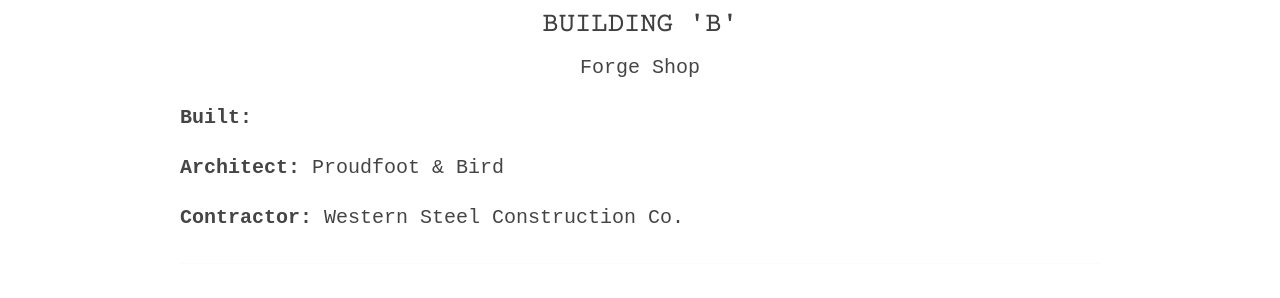
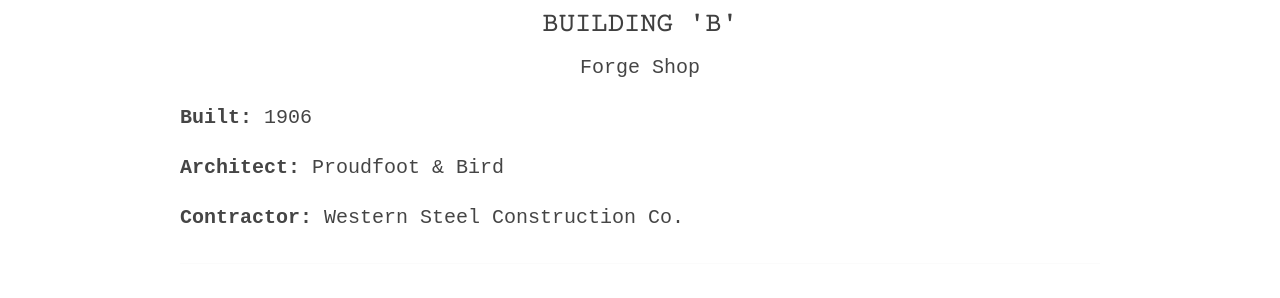
Before and after one commit to emanderson811/day-edition, a Jekyll site: the page built from _texts/buildings/030day-building-b.md, in a window 1280 px wide. Shown: the part 194-492 px from the top of the page. Built offline with Jekyll 4.4.1, drawn with Linux system fonts in a browser that asks for light colours.

Commit message:
Update 030day-building-b.md

```diff
--- a/_texts/buildings/030day-building-b.md
+++ b/_texts/buildings/030day-building-b.md
@@ -2,7 +2,7 @@
 layout: building
 title: "Building 'B'"
 alternative_name: "Forge Shop"
-built: 1906
+built: "1906"
 addition:
 architect: "Proudfoot & Bird"
 contractor: "Western Steel Construction Co."
```
